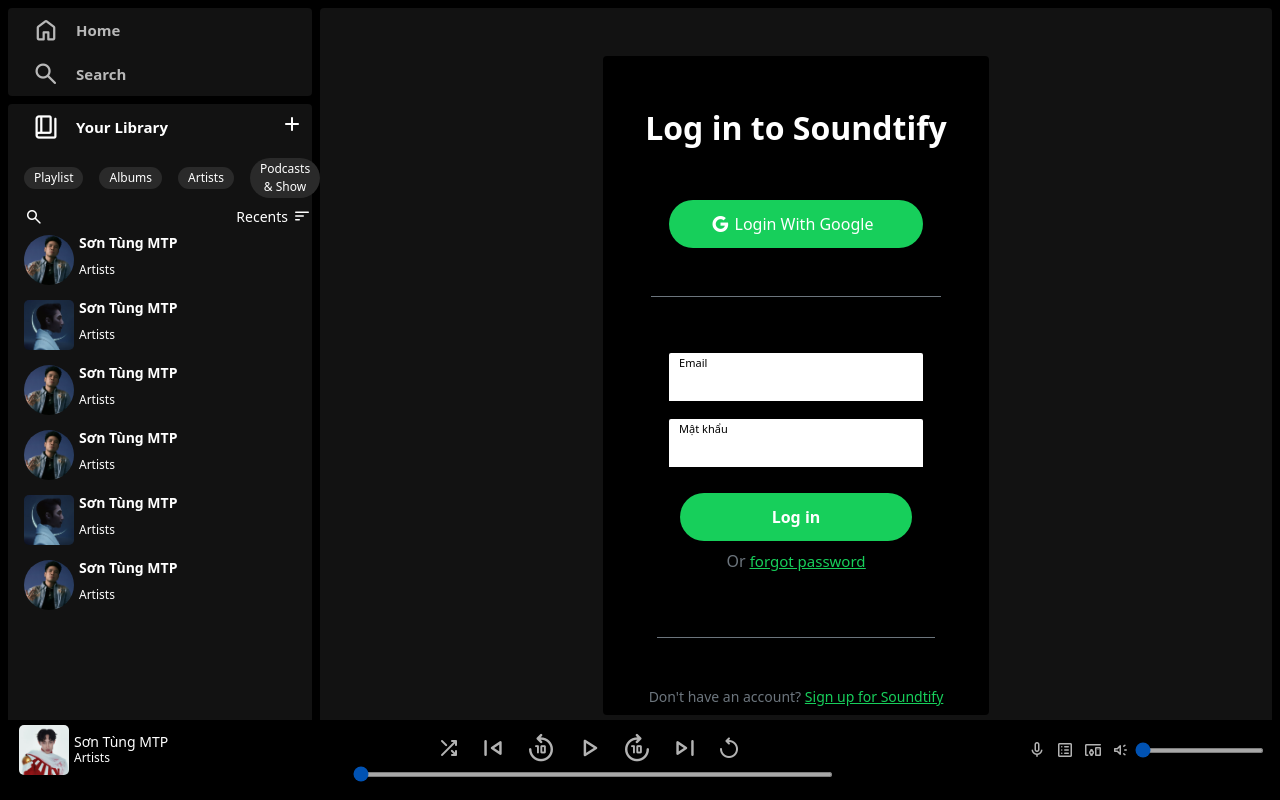
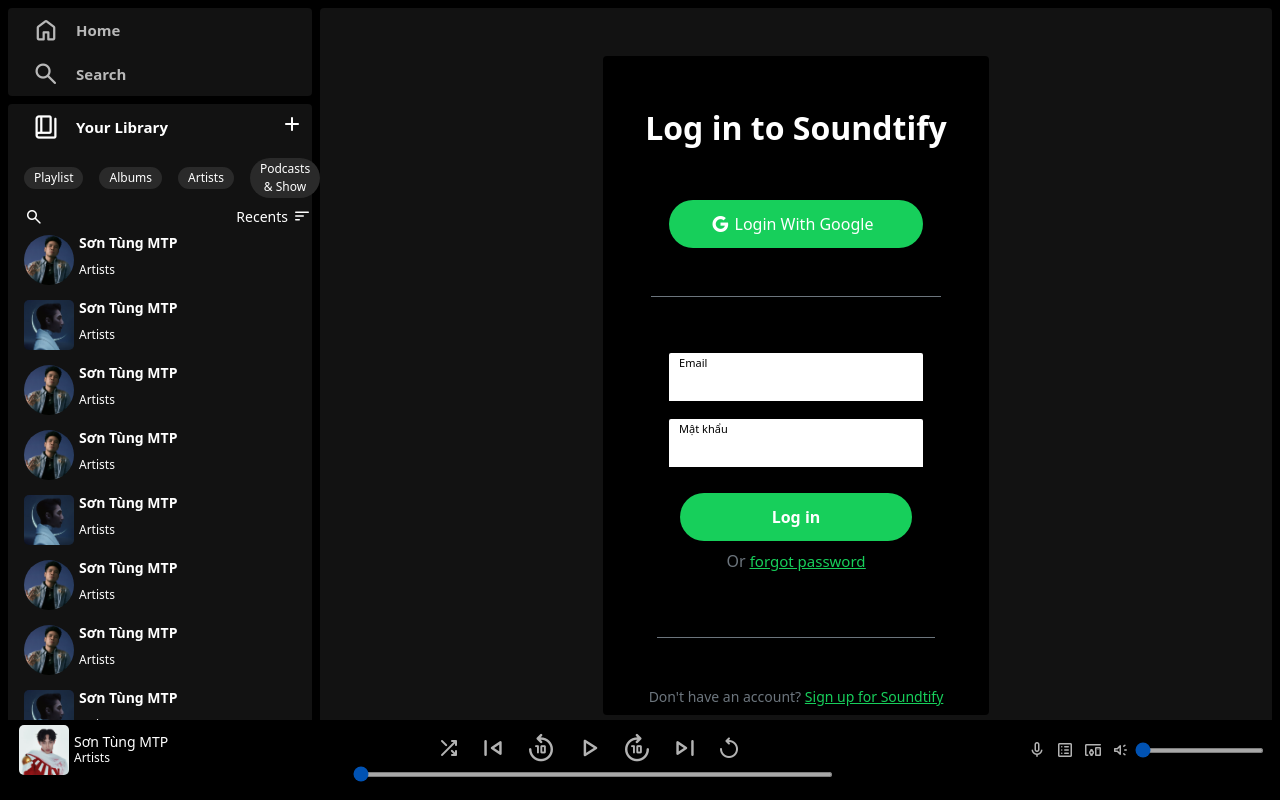
Before and after one commit to kayistandhere/soundtify, a Vue app: page / in a window 1280 px wide. Built offline with nearby package versions, Linux system fonts and the light colour scheme; no server answers.

Commit message:
dont scroll albums

```diff
--- a/src/App.vue
+++ b/src/App.vue
@@ -44,8 +44,20 @@
               <span class="material-symbols-rounded fs-5 ">sort</span>
             </div>
           </div>
-          <div class="d-block overflow-hidden">
+          <div class="d-block overflow-auto">
             <div class="" style="height: 100vh;">
+            <artists-item-card-albums class="px-3"></artists-item-card-albums>
+            <track-item-card-albums class="px-3"></track-item-card-albums>
+            <artists-item-card-albums class="px-3"></artists-item-card-albums>
+            <artists-item-card-albums class="px-3"></artists-item-card-albums>
+            <track-item-card-albums class="px-3"></track-item-card-albums>
+            <artists-item-card-albums class="px-3"></artists-item-card-albums>
+            <artists-item-card-albums class="px-3"></artists-item-card-albums>
+            <track-item-card-albums class="px-3"></track-item-card-albums>
+            <artists-item-card-albums class="px-3"></artists-item-card-albums>
+            <artists-item-card-albums class="px-3"></artists-item-card-albums>
+            <track-item-card-albums class="px-3"></track-item-card-albums>
+            <artists-item-card-albums class="px-3"></artists-item-card-albums>
             <artists-item-card-albums class="px-3"></artists-item-card-albums>
             <track-item-card-albums class="px-3"></track-item-card-albums>
             <artists-item-card-albums class="px-3"></artists-item-card-albums>
```
